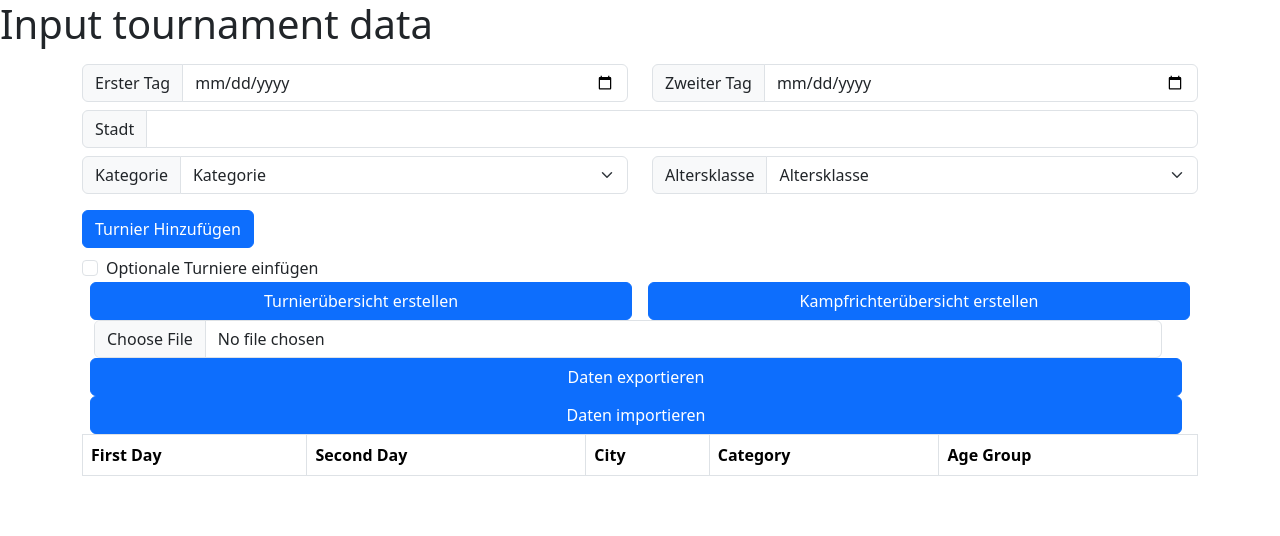
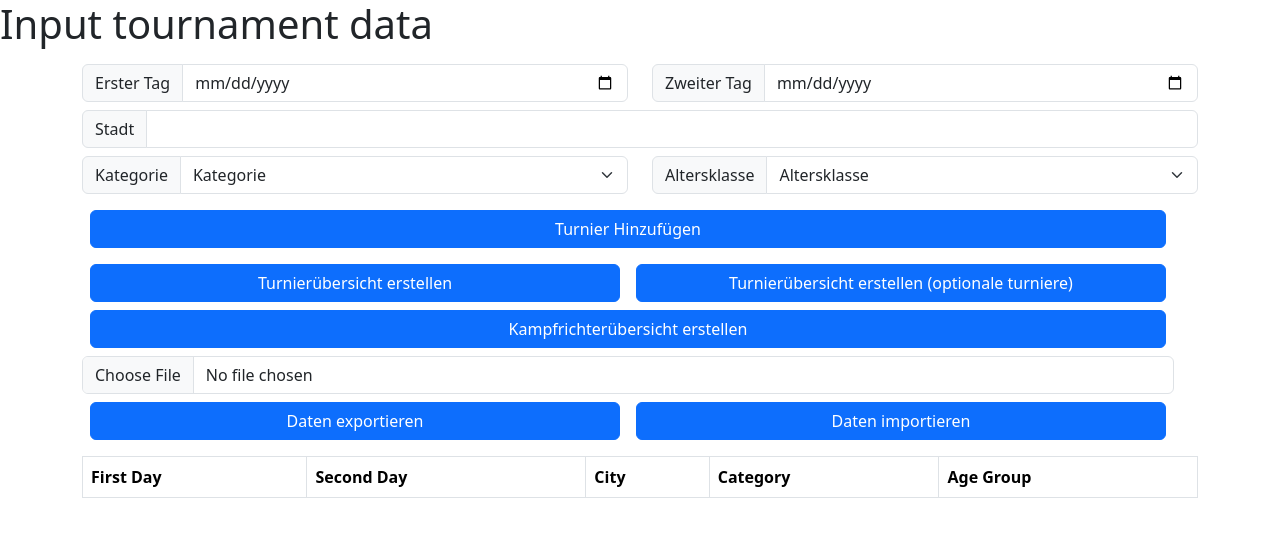
Before and after one commit to MaxWeise/tsg_reutlingen_toolsuite, a React (Vite) app in the folder kickstart-gui/: page / in a window 1280 px wide. Shown: the top 536 px of the page. Built offline with nearby package versions, Linux system fonts and the light colour scheme.

Commit message:
chore(gui): Cleaned up the code and formatted interactions.
The checkbox could not be incoperated into the ui cleanly, so it was
substituted for a button that covers it's functionality.

```diff
--- a/kickstart-gui/src/components/FileUpload.tsx
+++ b/kickstart-gui/src/components/FileUpload.tsx
@@ -15,11 +15,15 @@ const FileUpload = ({ setFile, handleCsvExport, handleCsvImport }: any) => {
 
     return (
         <>
-            <Form.Group controlId="formFile">
-                <Form.Control type="file" onChange={handleFileUpload} />
-            </Form.Group>
-            <Button className="btn-primary mx-2" onClick={handleCsvExport}>Daten exportieren</Button>
-            <Button className="btn-primary mx-2" onClick={handleCsvImport}>Daten importieren</Button>
+            <div className="container">
+                <Form.Group controlId="formFile" className="row">
+                    <Form.Control type="file" onChange={handleFileUpload} />
+                </Form.Group>
+                <div className="row">
+                    <Button className="btn-primary my-2 mx-2 col" onClick={handleCsvExport}>Daten exportieren</Button>
+                    <Button className="btn-primary my-2 mx-2 col" onClick={handleCsvImport}>Daten importieren</Button>
+                </div>
+            </div>
         </>
     );
 
--- a/kickstart-gui/src/components/TournamentForm.tsx
+++ b/kickstart-gui/src/components/TournamentForm.tsx
@@ -59,8 +59,6 @@ const TournamentForm = ({ serverUrl }: { serverUrl: string }) => {
     const [age_group, setAgeGroup] = useState("");
     const [tournaments, setTournaments] = useState<Tournament[]>([]);
 
-    const [includeOptional, setIncludeOptional] = useState(false);
-
     const [uploadedFile, setUploadedFile] = useState<File | null>(null)
 
     const handleAddTournament = (event: React.FormEvent<HTMLFormElement>) => {
@@ -83,7 +81,7 @@ const TournamentForm = ({ serverUrl }: { serverUrl: string }) => {
         }
     };
 
-    const handleCreateTournamentOverview = (_: React.FormEvent<HTMLButtonElement>) => {
+    const handleCreateTournamentOverview = (includeOptional: boolean) => {
         const endpoint = includeOptional
             ? `${serverUrl}:8000/overview/tournament?include_optional=true`
             : `${serverUrl}:8000/overview/tournament`;
@@ -101,7 +99,7 @@ const TournamentForm = ({ serverUrl }: { serverUrl: string }) => {
         makeFileDownloadRequest(request, "tournament_overview_file.xlsx");
     };
 
-    const handleCreateRefereeOverview = (_: React.FormEvent<HTMLButtonElement>) => {
+    const handleCreateRefereeOverview = () => {
         // TODO: Handle button click
     };
 
@@ -207,23 +205,19 @@ const TournamentForm = ({ serverUrl }: { serverUrl: string }) => {
                                 </select>
                             </div>
                         </div>
-                        <Button className="btn-primary my-2" type="submit" >Turnier Hinzufügen</Button>
+                        <div className="container row">
+                            <Button className="btn-primary my-2 mx-2 col" type="submit" >Turnier Hinzufügen</Button>
+                        </div>
                     </div>
                 </Form>
-                <div className="container" id="button-group">
-                    <div className="row">
-                        <div className="form-check">
-                            <input className="form-check-input" type="checkbox" checked={includeOptional} onChange={(event: React.ChangeEvent<HTMLInputElement>) => {
-                                console.info(`Checkbox is now ${event.target.checked}`)
-                                setIncludeOptional(event.target.checked);
-                            }} id="optional-checkbox" />
-                            <label className="form-check-label" htmlFor="optional-checkbox">Optionale Turniere einfügen</label>
-                        </div>
-                        <Button className="btn-primary mx-2 col" onClick={handleCreateTournamentOverview}>Turnierübersicht erstellen</Button>
-                        <Button className="btn-primary mx-2 col" onClick={handleCreateRefereeOverview}>Kampfrichterübersicht erstellen</Button>
-                    </div>
+                <div className="container row my-2">
+                    <Button className="btn-primary mx-2 col" onClick={() => handleCreateTournamentOverview(true)}>Turnierübersicht erstellen</Button>
+                    <Button className="btn-primary mx-2 col" onClick={() => handleCreateTournamentOverview(false)}>Turnierübersicht erstellen (optionale turniere)</Button>
                 </div>
-                <div className="container row">
+                <div className="container row my-2">
+                    <Button className="btn-primary mx-2 col" onClick={handleCreateRefereeOverview}>Kampfrichterübersicht erstellen</Button>
+                </div>
+                <div className="container row my-2">
                     <FileUpload
                         setFile={setUploadedFile}
                         handleCsvExport={exportDataAsCsv}
```
